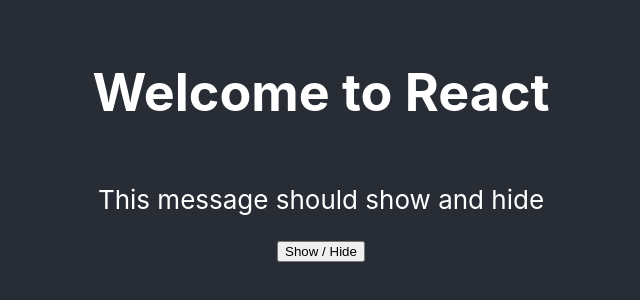
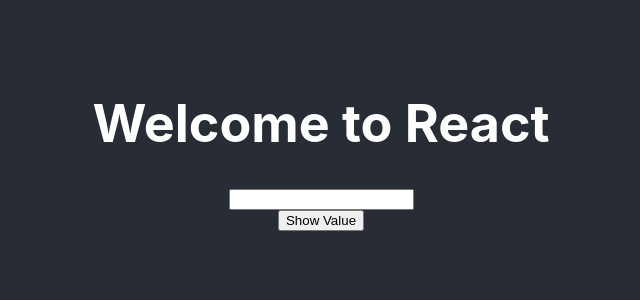
Before and after one commit to gerhynes/movie-db, a React (Create React App) app: page / in a window 1280 px wide. Shown: the part 256-556 px from the top of the page, without its empty margins (319-959 px from the left). Built offline with nearby package versions, Linux system fonts and the light colour scheme.

Commit message:
Experiment with refs

```diff
--- a/src/App.js
+++ b/src/App.js
@@ -1,18 +1,18 @@
 import React, { Component } from "react";
-import logo from "./logo.svg";
 import "./App.css";
 
 class App extends Component {
-  state = {
-    buttonIsShown: true
+  handleSubmit = () => {
+    console.log(this.text.value);
   };
+
   render() {
     return (
       <div className="App">
         <header className="App-header">
           <Welcome msg={"Welcome to React"} />
-          {this.state.buttonIsShown && <p>This message should show and hide</p>}
-          <button>Show / Hide</button>
+          <input type="text" ref={input => (this.text = input)} />
+          <button onClick={this.handleSubmit}>Show Value</button>
         </header>
       </div>
     );
```
